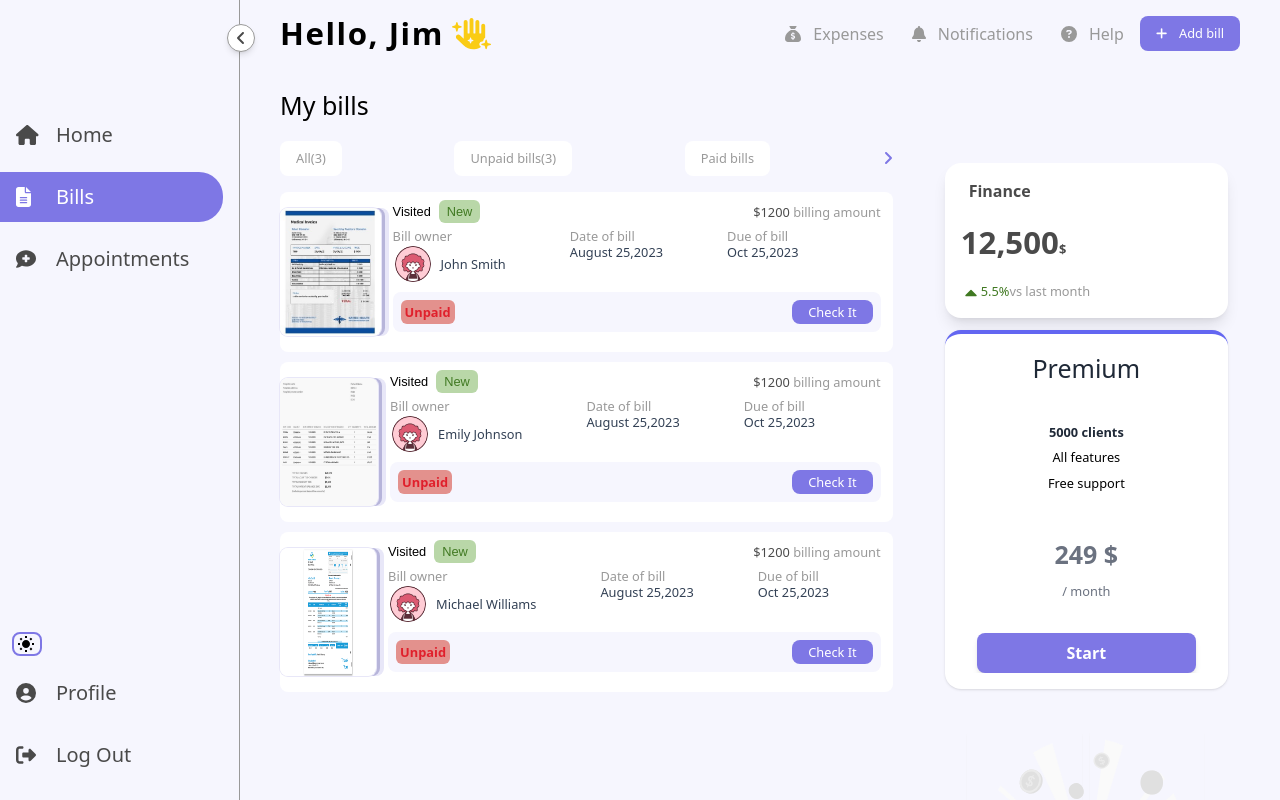
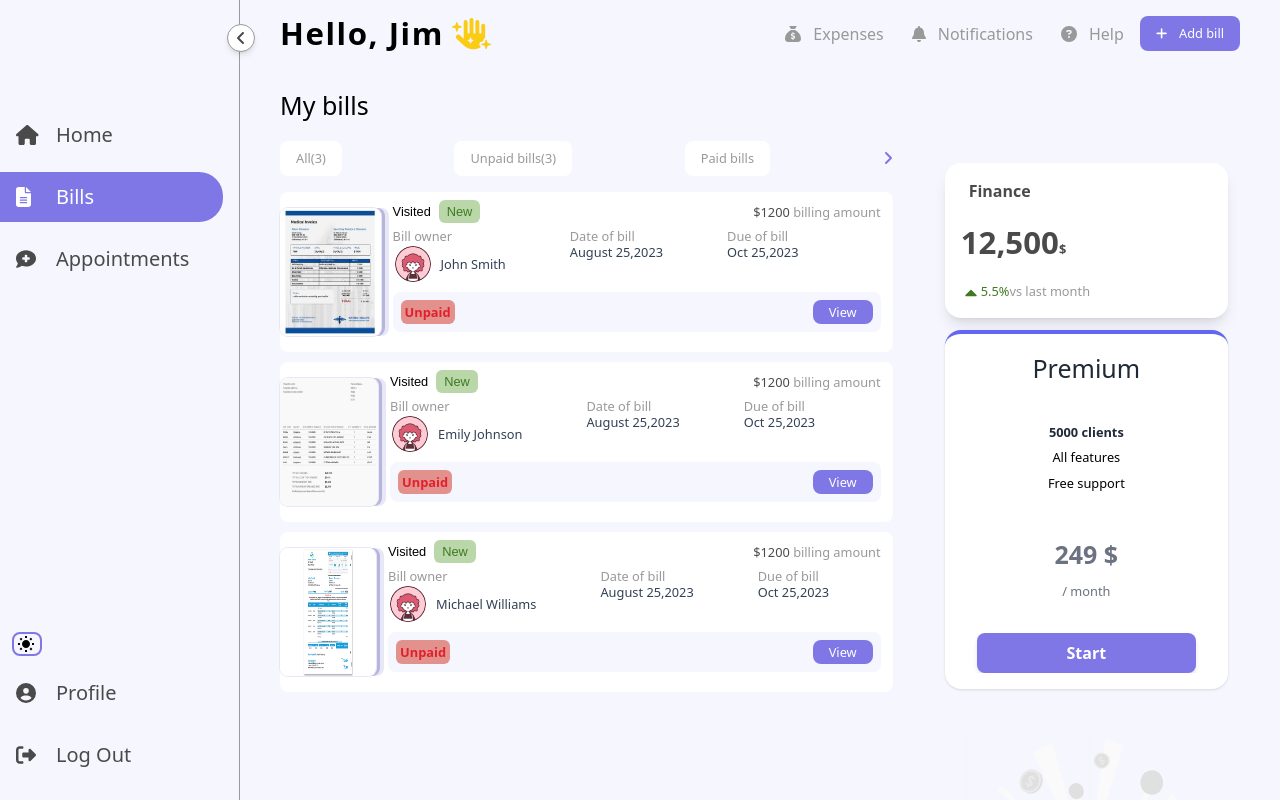
Before and after one commit to papryca/Frontend-Assessment-React, a React (Create React App) app: page /insurance in a window 1280 px wide. Shown: the top 800 px of the page. Built offline with nearby package versions, Linux system fonts and the light colour scheme; some icons are missing.

Commit message:
feat:add dark mode

```diff
--- a/src/components/bill-overwiev/bill-overview.tsx
+++ b/src/components/bill-overwiev/bill-overview.tsx
@@ -16,8 +16,8 @@ const BillOverview = () => {
       {overviews.map((overview, i) => {
         if ((i + 1).toString() === id) {
           return (
-            <div key={i} className='bg-white rounded-lg p-3 text-base relative'>
-              <p className='text-sm text-gray-dark py-4'>BILL OVERVIEW</p>
+            <div key={i} className='bg-white rounded-lg p-3 text-base relative dark:bg-article-background-dark'>
+              <p className='text-sm text-gray-dark py-4 dark:text-white'>BILL OVERVIEW</p>
               <img src={overview.bill} alt="Bill image" className="w-full h-80 rounded-lg" />
               <div className='flex space-x-2 pt-2 items-baseline text-sm'>
                 <img src={hospital} alt="Hospital image" className="w-4 h-4" />
--- a/src/components/card/card.tsx
+++ b/src/components/card/card.tsx
@@ -54,7 +54,7 @@ const Card = ({card}: CardProps) => {
                 <Link to={`/bill-summary/${card.index}`}>
                   <button type="button"
                           className="text-white bg-purple font-medium rounded-lg text-sm px-4 py-1 text-center">
-                  Check It
+                  View
                 </button>
                   </Link>
               </div>
```
